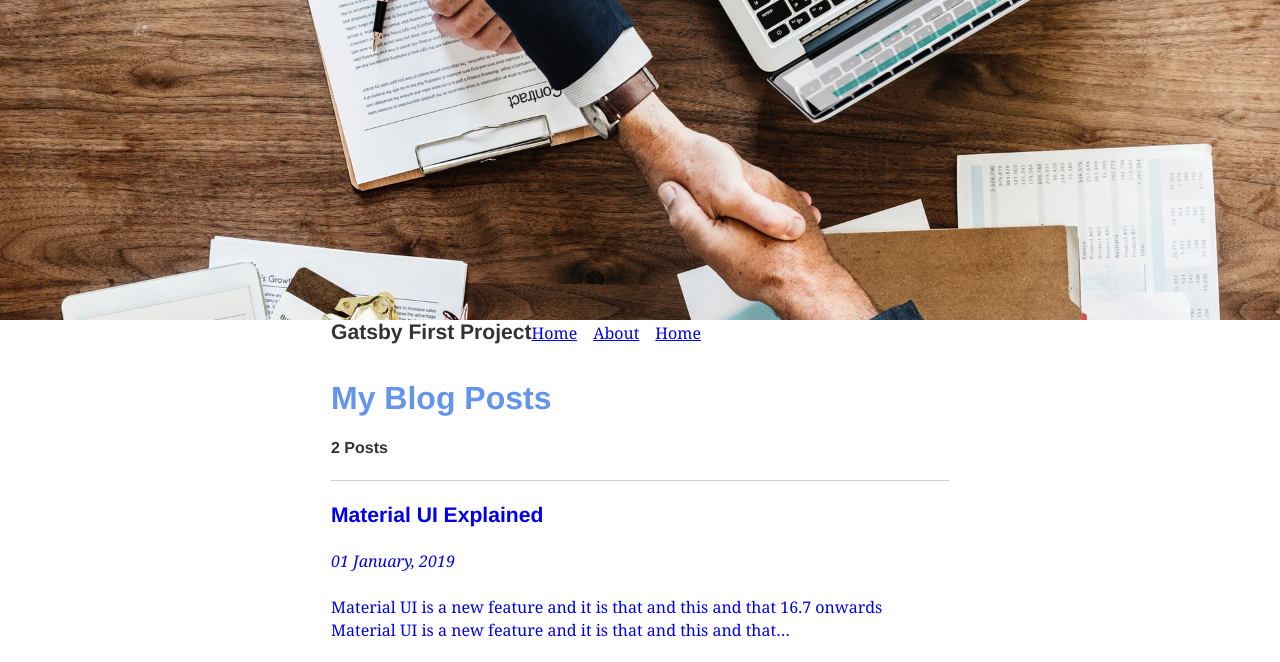
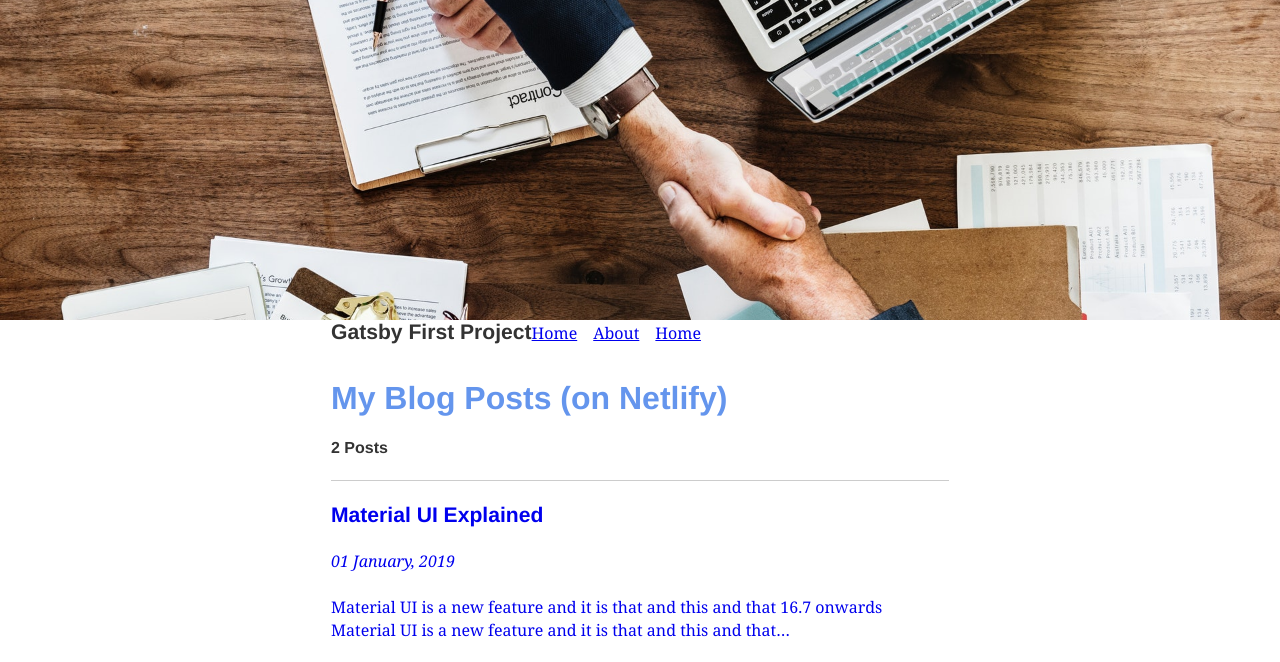
Before and after one commit to kaizhudda/gatsby-react-test-blog, a Gatsby site: page /blog in a window 1280 px wide. Shown: the top 662 px of the page. Built offline with nearby package versions, Linux system fonts and the light colour scheme; Gatsby itself is replaced by a stand-in of ours; some packages are replaced by stand-ins of ours.

Commit message:
Updated with netlify CI/CD

```diff
--- a/gatsby-config.js
+++ b/gatsby-config.js
@@ -44,6 +44,7 @@ module.exports = {
     `gatsby-plugin-styled-components`,
     `gatsby-transformer-remark`,
     `gatsby-plugin-offline`,
+    `gatsby-plugin-netlify`,
     // this (optional) plugin enables Progressive Web App + Offline functionality
     // To learn more, visit: https://gatsby.dev/offline
     // `gatsby-plugin-offline`,
--- a/package.json
+++ b/package.json
@@ -9,6 +9,7 @@
     "gatsby": "^2.8.5",
     "gatsby-image": "^2.1.2",
     "gatsby-plugin-manifest": "^2.1.1",
+    "gatsby-plugin-netlify": "^2.0.17",
     "gatsby-plugin-offline": "^2.1.1",
     "gatsby-plugin-react-helmet": "^3.0.12",
     "gatsby-plugin-sharp": "^2.1.3",
--- a/src/pages/blog/index.js
+++ b/src/pages/blog/index.js
@@ -19,7 +19,7 @@ export default ({ data }) => (
         <meta name="keywords" content="React, Javascript"></meta>
         <meta name="author" content="Kaiz Hudda"></meta>
       </Helmet>
-      <Headline>My Blog Posts</Headline>
+      <Headline>My Blog Posts (on Netlify)</Headline>
       <h4>{data.allMarkdownRemark.totalCount} Posts</h4>
       {
         data.allMarkdownRemark.edges.map((post) => (
```
Also changed, not shown: 1 other file.
